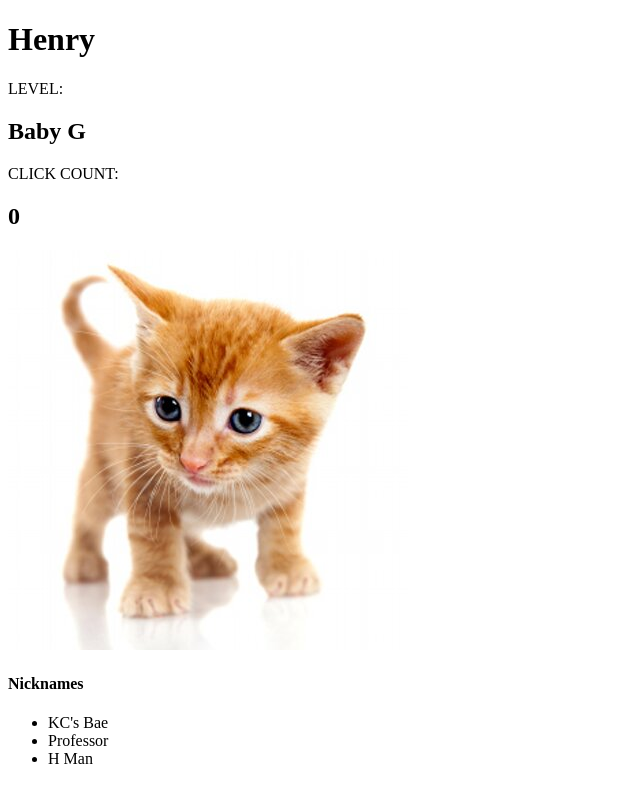
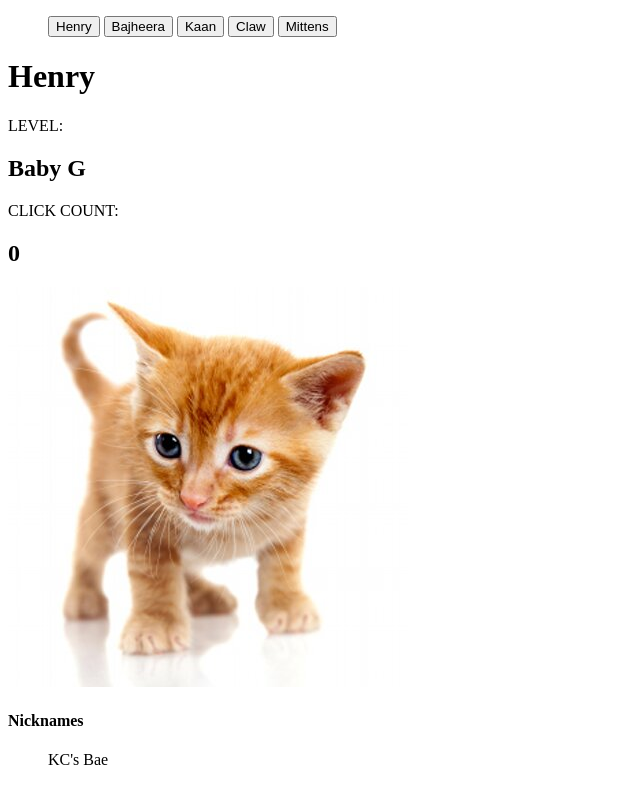
Before and after one commit to lazarus432/cat-clicker-ko, a plain HTML site: page index.html in a window 1280 px wide. Shown: the whole page, without its empty margins (0-640 px from the left). Drawn offline with Linux system fonts and the light colour scheme.

Commit message:
update with buttons and function to point to current selected cat

```diff
--- a/index.html
+++ b/index.html
@@ -6,14 +6,18 @@
 </head>
 
 <body>
+  <ol data-bind = "foreach: cat_list">
+    <button data-bind = "text: name, click: $parent.set_cat"></button>
+  </ol>
   <div class = "container" data-bind = "with: currentCat">
     <h1 class = "cat-name" data-bind = "text: name"></h1>
     LEVEL:<h2 class = "cat-level" data-bind = "text: level"></h2>
     CLICK COUNT:<h2 class = "click-count" data-bind = "text: clickCount"></h2>
     <img class = "cat-image" src = "" alt = "cat" data-bind = "click: $parent.incrementCounter, attr: {src: imgSrc}">
     <h4>Nicknames</h4>
-    <ul data-bind = "foreach: nicknames">
-      <li data-bind = "text: name"></li>
+    <ul data-bind = "text: nickname">
+      <li data-bind = "text: nickname"></li>
+    </ul>
 
   </div>
   <script src = "js/lib/knockout.js"></script>
--- a/js/app.js
+++ b/js/app.js
@@ -1,14 +1,44 @@
-var Cat = function() {
+var initial_cats = [
+  {
+      clickCount : 0,
+      name : 'Henry',
+      imgSrc : 'img/cat1.jpg',
+      nicknames: "KC's Bae"
+  },
+  {
+      clickCount : 0,
+      name : 'Bajheera',
+      imgSrc : 'img/cat2.jpg',
+      nicknames: 'Swoljer'
+  },
+  {
+      clickCount : 0,
+      name : 'Kaan',
+      imgSrc : 'img/cat3.jpg',
+      nicknames: 'Tiger'
+  },
+  {
+      clickCount : 0,
+      name : 'Claw',
+      imgSrc : 'img/cat4.jpg',
+      nicknames: 'Scratch'
+  },
+  {
+      clickCount : 0,
+      name : 'Mittens',
+      imgSrc : 'img/cat5.jpg',
+      nicknames: 'Leon'
+  }
+]
+
+
+var Cat = function(data) {
   var self = this;
-  this.clickCount = ko.observable(0);
-  this.name = ko.observable('Henry');
+  this.clickCount = ko.observable(data.clickCount);
+  this.name = ko.observable(data.name);
   self.level = ko.observable('Baby G');
-  this.imgSrc = ko.observable('img/cat1.jpg');
-  self.nicknames = ko.observableArray([
-    {name: "KC's Bae"},
-    {name: "Professor"},
-    {name: "H Man"}
-  ]);
+  this.imgSrc = ko.observable(data.imgSrc);
+  this.nickname = ko.observable(data.nicknames);
 
 
   self.level = ko.computed(function(){
@@ -34,12 +64,27 @@ var Cat = function() {
 
 }
 
+
+
 var ViewModel = function() {
+  var self = this;
 
-  this.currentCat = ko.observable( new Cat() );
+  this.cat_list = ko.observableArray([]);
+
+  initial_cats.forEach(function(cat_item) {
+    self.cat_list.push( new Cat(cat_item) );
+  });
+
+
+  this.currentCat = ko.observable(this.cat_list()[0] );
 
   this.incrementCounter = function() {
     this.clickCount(this.clickCount() + 1);
   };
+
+  this.set_cat = function(selected) {
+    self.currentCat(selected);
+  };
+
 };
 ko.applyBindings(new ViewModel())
```
